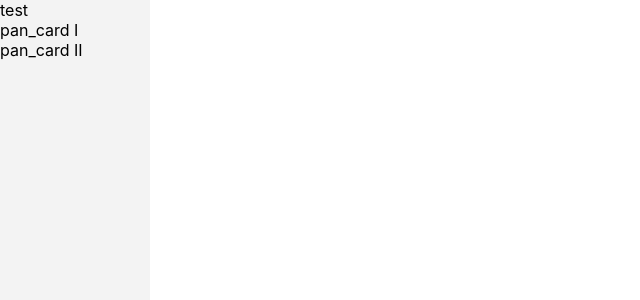
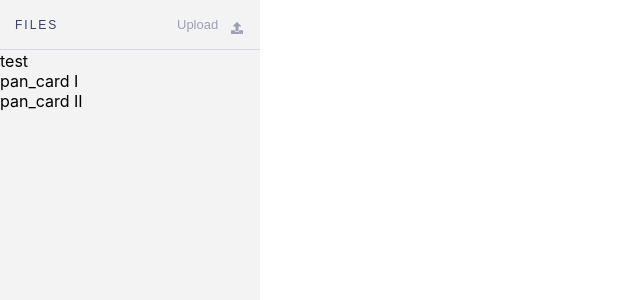
Before and after one commit to jayendra-sharan/docs-manager, a React (Create React App) app: page / in a window 1280 px wide. Shown: the top 300 px of the page, without its empty margins (0-640 px from the left). Built offline with nearby package versions, Linux system fonts and the light colour scheme.

Commit message:
added sidebar header, plus fa icons in package

```diff
--- a/package.json
+++ b/package.json
@@ -3,6 +3,9 @@
   "version": "0.1.0",
   "private": true,
   "dependencies": {
+    "@fortawesome/fontawesome-svg-core": "^1.2.19",
+    "@fortawesome/free-solid-svg-icons": "^5.9.0",
+    "@fortawesome/react-fontawesome": "^0.1.4",
     "node-sass": "^4.12.0",
     "react": "^16.8.6",
     "react-dom": "^16.8.6",
--- a/src/components/content/index.jsx
+++ b/src/components/content/index.jsx
@@ -1,12 +1,9 @@
 import React from 'react';
 
-const filePath = "/docs/pan_card.pdf"
-const textFilePath = "/docs/test.txt";
-
-export default function Content() {
+export default function Content({filePath}) {
   return (
     <div>
-      <embed src={textFilePath} height="300" width="300" />
+      <embed src={filePath} height="300" width="300" />
     </div>
   )
 }
--- a/src/components/sidebar/index.jsx
+++ b/src/components/sidebar/index.jsx
@@ -1,5 +1,6 @@
 import React, {useState} from 'react'
 import FileList from './file-list.jsx';
+import SidebarHeader from './sidebar-header';
 
 export default function Sidebar() {
 
@@ -11,6 +12,8 @@ export default function Sidebar() {
   return (
     <React.Fragment>
       <div className={sidebarClass}>
+        <SidebarHeader />
+        <div className="sidebar-top-border"></div>
         <FileList />
       </div>
       <div
--- /dev/null
+++ b/src/components/sidebar/sidebar-header.jsx
@@ -0,0 +1,17 @@
+import React from 'react';
+import { FontAwesomeIcon } from '@fortawesome/react-fontawesome'
+import { faUpload } from '@fortawesome/free-solid-svg-icons'
+
+export default function SidebarHeader() {
+  return (
+    <div className="sidebar-header">
+      <div className="sidebar-header-text">Files</div>
+      <div className="upload-button">
+        <div className="upload-btn-text">Upload</div>
+        <div className="upload-icon">
+          <FontAwesomeIcon icon={faUpload} />
+        </div>
+      </div>
+    </div>
+  )
+}
--- a/src/styles/base.scss
+++ b/src/styles/base.scss
@@ -1,6 +1,6 @@
-$sidebar-width: 150px;
+$sidebar-width: 260px;
 $sidebar-bgcolor: #f3f3f3;
-
+$sidebar-header-font: sans-serif;
 
 
 // media
--- a/src/styles/sidebar.scss
+++ b/src/styles/sidebar.scss
@@ -24,4 +24,60 @@
       }
     }
   }
+  .sidebar-header {
+    display: flex;
+    .sidebar-header-text {
+      font-size: 12px;
+      letter-spacing: 2px;
+      font-family: $sidebar-header-font;
+      line-height: 15px;
+      height: 15px;
+      text-transform: uppercase;
+      margin: 18px 15px;
+      margin-right: 120px;
+      color: #394166;
+    }
+    .upload-button {
+      position: absolute;
+      left: 177px;
+      top: 7px;
+      width: 67px;
+      height: 36px;
+      cursor: pointer;
+
+      .upload-btn-text {
+        height: 13px;
+        width: 44px;
+        font-size: 13px;
+        font-family: $sidebar-header-font;
+        line-height: 13px;
+        color: #9CA0B2;
+        position: absolute;
+        left: 0px;
+        right: 23px;
+        top: 11px;
+      }
+      .upload-icon {
+        position: absolute;
+        height: 14px;
+        width: 12px;
+        right: 1px;
+        top: 13px;
+        svg {
+          position: absolute;
+          height: 14px;
+          width: 12px;
+          color: #9CA0B2;
+          top: 1px;
+        }
+      }
+    }
+  }
+  .sidebar-top-border {
+    position: absolute;
+    width: $sidebar-width;
+    height: 1px;
+    top: 49px;
+    background: #D7D9E0;
+  }
 }
```
Also changed, not shown: 1 other file (tests, documents, lock files or other folders).
